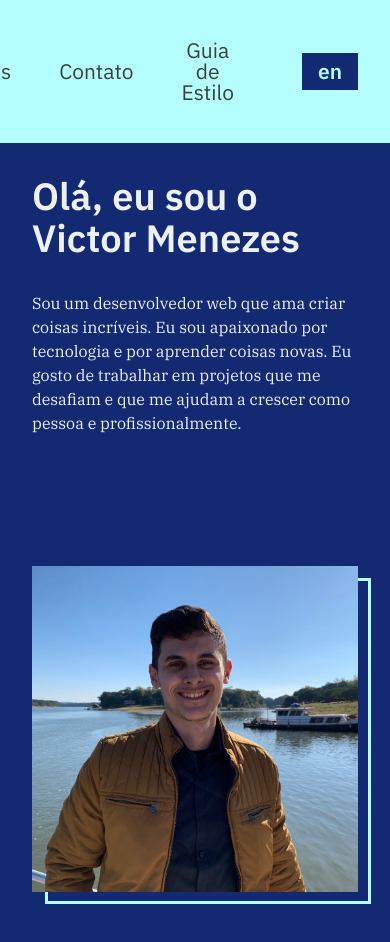
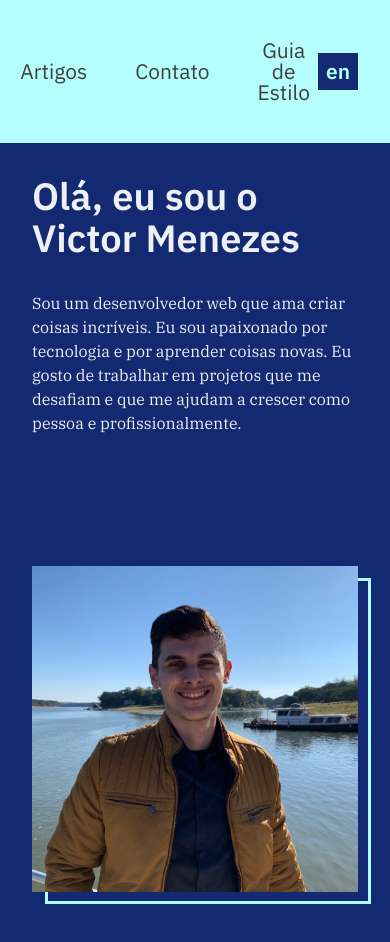
Before and after one commit to teixeiravictor/my-blog, a Next.js app: page / in a window 390 px wide. Shown: the top 942 px of the page. Built offline with nearby package versions, Linux system fonts and the light colour scheme; some icons are missing.

Commit message:
feat: make LocaleSwitcher responsive to new burger menu

```diff
--- a/src/components/LocaleSwitcher/styled.js
+++ b/src/components/LocaleSwitcher/styled.js
@@ -1,20 +1,26 @@
 import styled, { css } from "styled-components";
 
+import media from "styles/media";
 import transitions from "styles/transitions";
 
 export const Box = styled.div`
   ${({ theme }) => css`
     display: flex;
     align-items: center;
-    margin-left: ${theme.spacings.large};
     position: relative;
     background: ${theme.colors.primary};
+
+    ${media.tablet`
+      margin-left: ${theme.spacings.medium};
+    `}
   `}
 `;
 
 export const List = styled.ul`
   ${({ theme }) => css`
     padding: ${theme.spacings.xxsmall};
+
+    flex: 1;
   `}
 `;
 
@@ -24,8 +30,9 @@ export const LocaleLink = styled.a`
     color: ${theme.colors.secondary};
     font-weight: ${theme.font.bold};
     text-decoration: none;
-    padding: ${theme.spacings.xxsmall};
     transition: ${transitions.COLOR};
+    text-align: center;
+    display: block;
 
     &:hover {
       color: ${theme.colors.darkSecondary};
```
